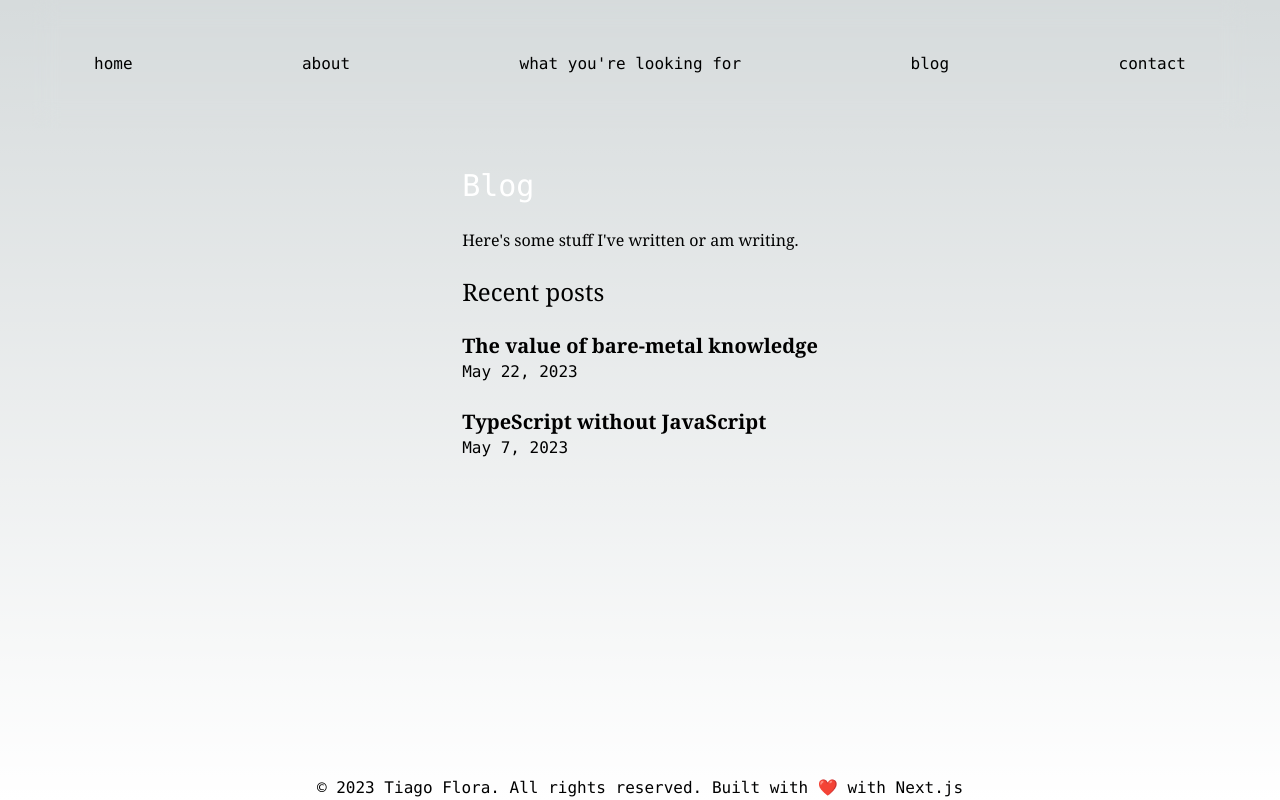
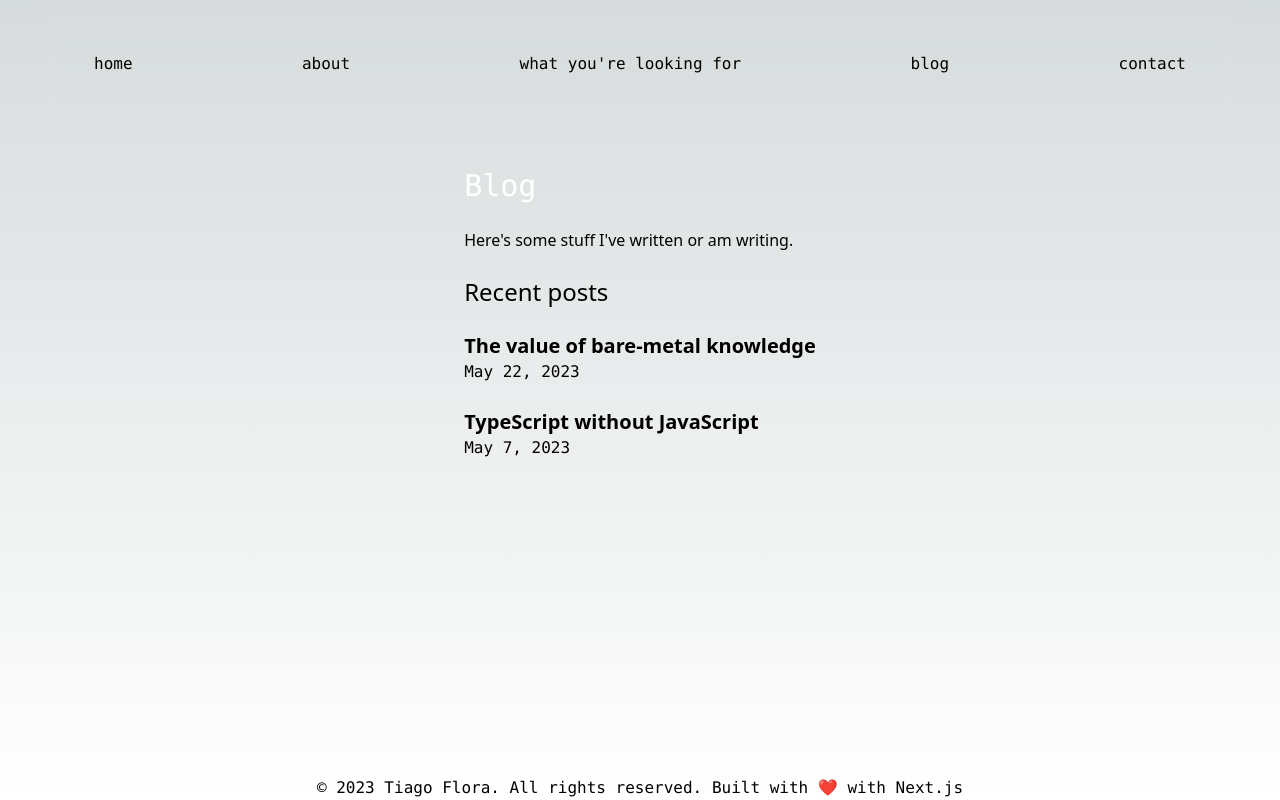
Before and after one commit to t-flora/tflora__, a Next.js app: page /blog in a window 1280 px wide. Built offline with nearby package versions, Linux system fonts and the light colour scheme.

Commit message:
change global paragraph font to sans instead of serif

```diff
--- a/app/globals.css
+++ b/app/globals.css
@@ -66,7 +66,7 @@ h1 {
 }
 
 p {
-  @apply font-serif;
+  @apply font-sans;
 }
 
 nav {
```
